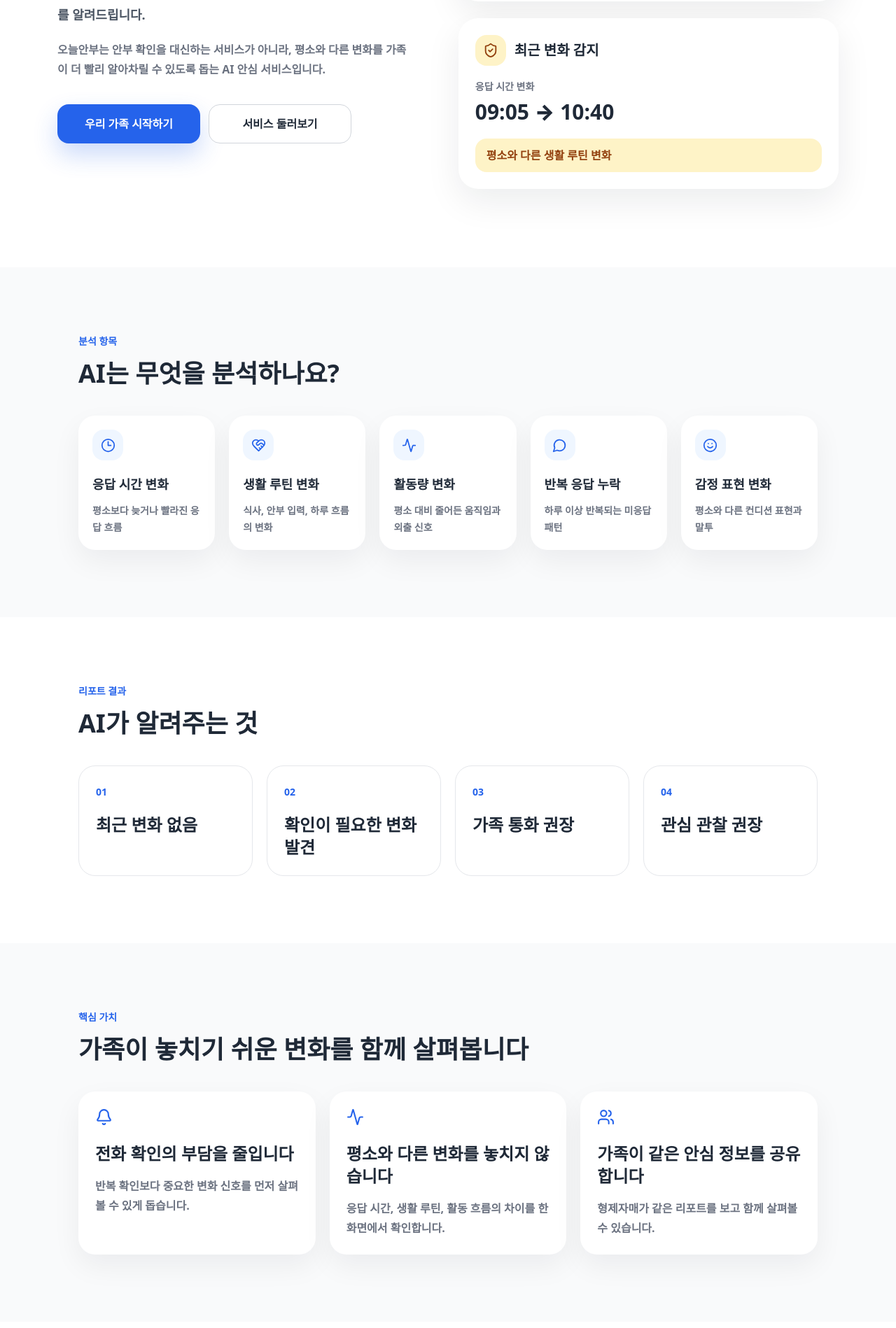
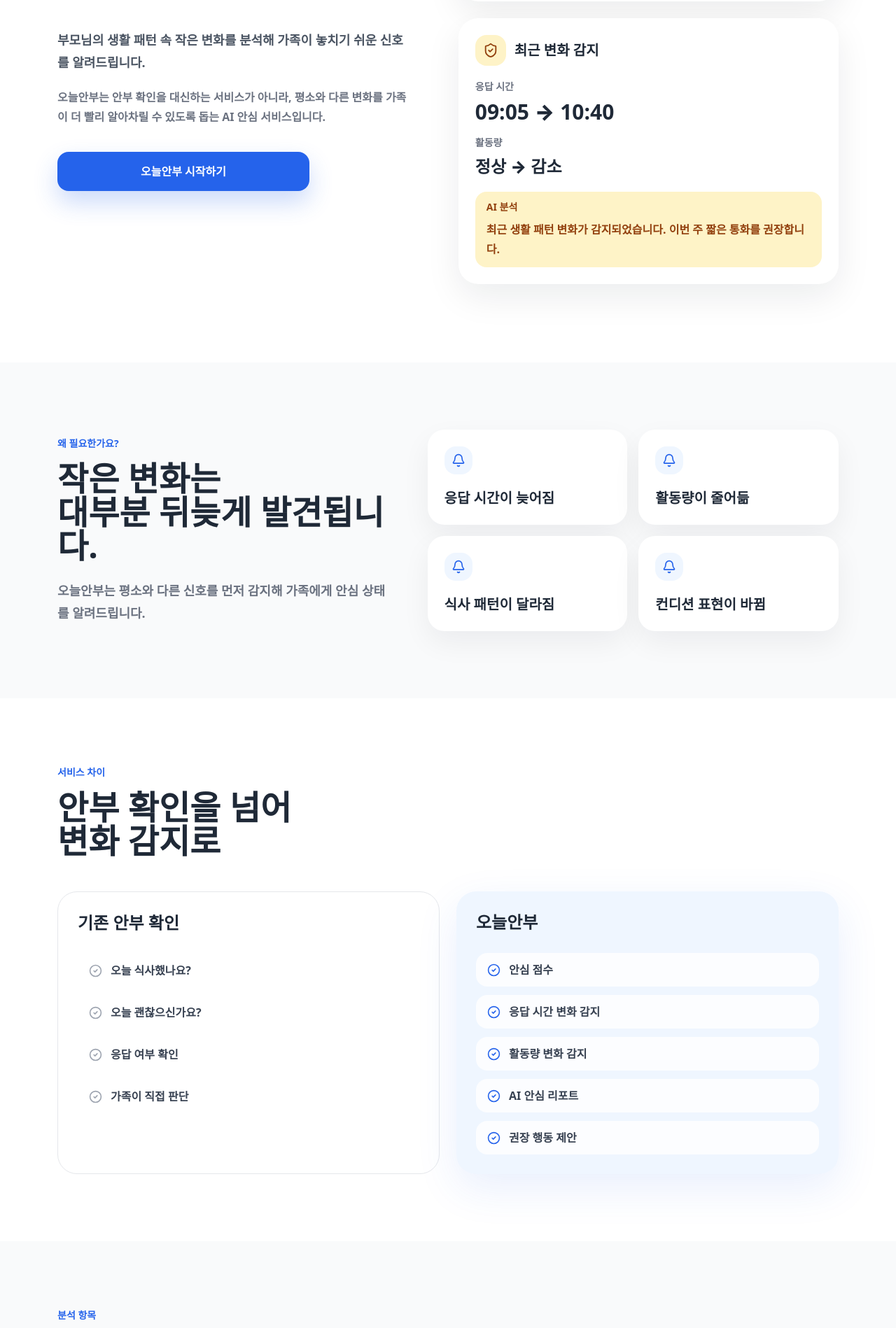
Before and after one commit to hotoksusu/Thinking-of-You, a Next.js app: page / in a window 1280 px wide. Shown: the part 662-2560 px from the top of the page at 70% size. Built offline with nearby package versions, Linux system fonts and the light colour scheme; a web font is replaced by a local one.

Commit message:
Simplify landing CTAs and emphasize change detection

```diff
--- a/app/page.tsx
+++ b/app/page.tsx
@@ -2,6 +2,7 @@ import {
   Activity,
   Bell,
   Brain,
+  Building2,
   CheckCircle2,
   Clock3,
   HeartHandshake,
@@ -11,53 +12,48 @@ import {
   Users,
 } from "lucide-react";
 
-const analysisItems = [
-  { title: "응답 시간 변화", description: "평소보다 늦거나 빨라진 응답 흐름", icon: Clock3 },
-  { title: "생활 루틴 변화", description: "식사, 안부 입력, 하루 흐름의 변화", icon: HeartHandshake },
-  { title: "활동량 변화", description: "평소 대비 줄어든 움직임과 외출 신호", icon: Activity },
-  { title: "반복 응답 누락", description: "하루 이상 반복되는 미응답 패턴", icon: MessageCircle },
-  { title: "감정 표현 변화", description: "평소와 다른 컨디션 표현과 말투", icon: Smile },
+const changeSignals = [
+  "응답 시간이 늦어짐",
+  "활동량이 줄어듦",
+  "식사 패턴이 달라짐",
+  "컨디션 표현이 바뀜",
 ];
 
-const aiNotices = [
-  "최근 변화 없음",
-  "확인이 필요한 변화 발견",
-  "가족 통화 권장",
-  "관심 관찰 권장",
-];
-
-const values = [
+const comparisonItems = [
   {
-    title: "전화 확인의 부담을 줄입니다",
-    description: "반복 확인보다 중요한 변화 신호를 먼저 살펴볼 수 있게 돕습니다.",
-    icon: Bell,
+    title: "기존 안부 확인",
+    tone: "muted",
+    items: ["오늘 식사했나요?", "오늘 괜찮으신가요?", "응답 여부 확인", "가족이 직접 판단"],
   },
   {
-    title: "평소와 다른 변화를 놓치지 않습니다",
-    description: "응답 시간, 생활 루틴, 활동 흐름의 차이를 한 화면에서 확인합니다.",
-    icon: Activity,
-  },
-  {
-    title: "가족이 같은 안심 정보를 공유합니다",
-    description: "형제자매가 같은 리포트를 보고 함께 살펴볼 수 있습니다.",
-    icon: Users,
+    title: "오늘안부",
+    tone: "brand",
+    items: ["안심 점수", "응답 시간 변화 감지", "활동량 변화 감지", "AI 안심 리포트", "권장 행동 제안"],
   },
 ];
 
+const analysisItems = [
+  { title: "응답 패턴", description: "평소보다 늦거나 달라진 응답 흐름", icon: Clock3 },
+  { title: "생활 루틴", description: "식사, 약 복용, 하루 흐름의 변화", icon: HeartHandshake },
+  { title: "활동량 변화", description: "움직임과 외출 신호의 감소", icon: Activity },
+  { title: "반복 응답 누락", description: "하루 이상 반복되는 미응답 패턴", icon: MessageCircle },
+  { title: "감정 표현", description: "평소와 다른 컨디션 표현과 말투", icon: Smile },
+];
+
 const trustNotes = [
-  "의료 진단이 아닌 안심 상태 분석입니다",
-  "AI는 부모님의 평소 패턴과 비교해 변화 신호를 보여줍니다",
-  "위험을 단정하지 않고, 확인이 필요한 신호를 알려줍니다",
+  "의료 진단이 아닌 안심 상태 분석입니다.",
+  "AI는 부모님의 평소 패턴과 비교해 변화 신호를 보여줍니다.",
+  "위험을 단정하지 않고, 확인이 필요한 신호를 알려줍니다.",
 ];
 
 export default function LandingPage() {
   return (
     <main className="min-h-screen bg-white text-[#1F2937]">
-      <header className="mx-auto flex w-full max-w-[1120px] items-center justify-between px-5 py-5 sm:px-8">
+      <header className="mx-auto flex w-full max-w-[1180px] items-center justify-between px-5 py-5 sm:px-8">
         <a href="/" className="text-lg font-black text-[#2563EB]">
           오늘안부
         </a>
-        <a href="/guide" className="text-sm font-bold text-[#6B7280] hover:text-[#2563EB]">
+        <a href="/guide" className="text-sm font-bold text-[#6B7280] transition hover:text-[#2563EB]">
           서비스 둘러보기
         </a>
       </header>
@@ -76,23 +72,15 @@ export default function LandingPage() {
             부모님의 생활 패턴 속 작은 변화를 분석해 가족이 놓치기 쉬운 신호를 알려드립니다.
           </p>
           <p className="mt-5 max-w-[540px] text-base font-semibold leading-7 text-[#6B7280]">
-            오늘안부는 안부 확인을 대신하는 서비스가 아니라, 평소와 다른 변화를 가족이 더 빨리
-            알아차릴 수 있도록 돕는 AI 안심 서비스입니다.
+            오늘안부는 안부 확인을 대신하는 서비스가 아니라, 평소와 다른 변화를 가족이 더 빨리 알아차릴 수 있도록 돕는
+            AI 안심 서비스입니다.
           </p>
-          <div className="mt-9 grid max-w-[420px] gap-3 sm:grid-cols-2">
           <a
             href="/app"
-              className="flex min-h-14 items-center justify-center rounded-2xl bg-[#2563EB] px-5 text-base font-black text-white shadow-[0_16px_34px_rgba(37,99,235,0.24)] transition hover:-translate-y-0.5 hover:bg-[#1D4ED8]"
+            className="mt-9 flex min-h-14 w-full max-w-[360px] items-center justify-center rounded-2xl bg-[#2563EB] px-6 text-base font-black text-white shadow-[0_16px_34px_rgba(37,99,235,0.24)] transition hover:-translate-y-0.5 hover:bg-[#1D4ED8]"
           >
-              우리 가족 시작하기
+            오늘안부 시작하기
           </a>
-            <a
-              href="/guide"
-              className="flex min-h-14 items-center justify-center rounded-2xl border border-[#D1D5DB] bg-white px-5 text-base font-black text-[#1F2937] transition hover:-translate-y-0.5 hover:border-[#2563EB] hover:text-[#2563EB]"
-            >
-              서비스 둘러보기
-            </a>
-          </div>
         </div>
 
         <div className="fade-in grid gap-6 lg:pl-2">
@@ -103,7 +91,73 @@ export default function LandingPage() {
       </section>
 
       <section className="bg-[#F9FAFB]">
-        <div className="mx-auto w-full max-w-[1120px] px-5 py-24 sm:px-8">
+        <div className="mx-auto grid w-full max-w-[1180px] gap-12 px-5 py-24 sm:px-8 lg:grid-cols-[0.9fr_1.1fr] lg:items-center">
+          <div className="max-w-[600px]">
+            <p className="text-sm font-black text-[#2563EB]">왜 필요한가요?</p>
+            <h2 className="mt-4 text-4xl font-black leading-tight tracking-normal sm:text-5xl">
+              작은 변화는
+              <br />
+              대부분 뒤늦게 발견됩니다.
+            </h2>
+            <p className="mt-6 text-lg font-semibold leading-8 text-[#6B7280]">
+              오늘안부는 평소와 다른 신호를 먼저 감지해 가족에게 안심 상태를 알려드립니다.
+            </p>
+          </div>
+          <div className="grid gap-4 sm:grid-cols-2">
+            {changeSignals.map((signal) => (
+              <article
+                key={signal}
+                className="warm-card rounded-[24px] bg-white p-6 shadow-[0_16px_40px_rgba(15,23,42,0.06)]"
+              >
+                <span className="flex size-10 items-center justify-center rounded-2xl bg-[#EFF6FF] text-[#2563EB]">
+                  <Bell size={20} aria-hidden />
+                </span>
+                <h3 className="mt-5 text-xl font-black leading-7">{signal}</h3>
+              </article>
+            ))}
+          </div>
+        </div>
+      </section>
+
+      <section className="mx-auto w-full max-w-[1180px] px-5 py-24 sm:px-8">
+        <div className="max-w-[720px]">
+          <p className="text-sm font-black text-[#2563EB]">서비스 차이</p>
+          <h2 className="mt-4 text-4xl font-black leading-tight tracking-normal sm:text-5xl">
+            안부 확인을 넘어
+            <br />
+            변화 감지로
+          </h2>
+        </div>
+        <div className="mt-12 grid gap-6 lg:grid-cols-2">
+          {comparisonItems.map((group) => (
+            <article
+              key={group.title}
+              className={
+                group.tone === "brand"
+                  ? "warm-card rounded-[28px] bg-[#EFF6FF] p-7 shadow-[0_20px_60px_rgba(37,99,235,0.10)]"
+                  : "warm-card rounded-[28px] border border-[#E5E7EB] bg-white p-7"
+              }
+            >
+              <h3 className="text-2xl font-black">{group.title}</h3>
+              <div className="mt-7 grid gap-3">
+                {group.items.map((item) => (
+                  <div key={item} className="flex items-center gap-3 rounded-2xl bg-white/80 px-4 py-3">
+                    <CheckCircle2
+                      size={19}
+                      className={group.tone === "brand" ? "text-[#2563EB]" : "text-[#9CA3AF]"}
+                      aria-hidden
+                    />
+                    <span className="font-bold text-[#374151]">{item}</span>
+                  </div>
+                ))}
+              </div>
+            </article>
+          ))}
+        </div>
+      </section>
+
+      <section className="bg-[#F9FAFB]">
+        <div className="mx-auto w-full max-w-[1180px] px-5 py-24 sm:px-8">
           <div className="max-w-[680px]">
             <p className="text-sm font-black text-[#2563EB]">분석 항목</p>
             <h2 className="mt-4 text-4xl font-black tracking-normal">AI는 무엇을 분석하나요?</h2>
@@ -128,67 +182,22 @@ export default function LandingPage() {
         </div>
       </section>
 
-      <section className="mx-auto w-full max-w-[1120px] px-5 py-24 sm:px-8">
-        <div className="max-w-[680px]">
-          <p className="text-sm font-black text-[#2563EB]">리포트 결과</p>
-          <h2 className="mt-4 text-4xl font-black tracking-normal">AI가 알려주는 것</h2>
-        </div>
-        <div className="mt-10 grid gap-5 sm:grid-cols-2 lg:grid-cols-4">
-          {aiNotices.map((notice, index) => (
-            <article
-              key={notice}
-              className="warm-card rounded-[24px] border border-[#E5E7EB] bg-white p-6"
-            >
-              <span className="text-sm font-black text-[#2563EB]">0{index + 1}</span>
-              <h3 className="mt-5 text-2xl font-black leading-8">{notice}</h3>
-            </article>
-          ))}
-        </div>
-      </section>
-
-      <section className="bg-[#F9FAFB]">
-        <div className="mx-auto w-full max-w-[1120px] px-5 py-24 sm:px-8">
-          <div className="max-w-[700px]">
-            <p className="text-sm font-black text-[#2563EB]">핵심 가치</p>
-            <h2 className="mt-4 text-4xl font-black tracking-normal">
-              가족이 놓치기 쉬운 변화를 함께 살펴봅니다
-            </h2>
-          </div>
-          <div className="mt-10 grid gap-5 lg:grid-cols-3">
-            {values.map((value) => {
-              const Icon = value.icon;
-              return (
-                <article
-                  key={value.title}
-                  className="warm-card rounded-[24px] bg-white p-6 shadow-[0_16px_40px_rgba(15,23,42,0.06)]"
-                >
-                  <Icon size={25} className="text-[#2563EB]" aria-hidden />
-                  <h3 className="mt-6 text-2xl font-black leading-8">{value.title}</h3>
-                  <p className="mt-4 font-semibold leading-7 text-[#6B7280]">{value.description}</p>
-                </article>
-              );
-            })}
-          </div>
-        </div>
-      </section>
-
-      <section className="mx-auto grid w-full max-w-[1120px] gap-10 px-5 py-24 sm:px-8 lg:grid-cols-[0.86fr_1.14fr] lg:items-center">
+      <section className="mx-auto grid w-full max-w-[1180px] gap-10 px-5 py-24 sm:px-8 lg:grid-cols-[0.86fr_1.14fr] lg:items-center">
         <div>
           <p className="text-sm font-black text-[#2563EB]">신뢰 설명</p>
           <h2 className="mt-4 text-4xl font-black tracking-normal">
-            건강 진단이 아니라 가족을 위한 안심 신호입니다
+            건강 진단이 아니라
+            <br />
+            가족을 위한 안심 신호입니다.
           </h2>
           <p className="mt-5 text-lg font-semibold leading-8 text-[#6B7280]">
-            오늘안부는 질병을 판단하지 않습니다. 부모님의 평소 응답과 생활 루틴을 기준으로
-            평소와 다른 신호를 가족에게 보여줍니다.
+            오늘안부는 질병을 판단하지 않습니다. 부모님의 평소 응답과 생활 루틴을 기준으로 평소와 다른 신호를 가족에게
+            보여줍니다.
           </p>
         </div>
         <div className="grid gap-4">
           {trustNotes.map((note) => (
-            <div
-              key={note}
-              className="flex items-start gap-4 rounded-[24px] bg-[#F9FAFB] p-5"
-            >
+            <div key={note} className="flex items-start gap-4 rounded-[24px] bg-[#F9FAFB] p-5">
               <span className="mt-0.5 flex size-8 shrink-0 items-center justify-center rounded-full bg-[#DCFCE7] text-[#15803D]">
                 <CheckCircle2 size={18} aria-hidden />
               </span>
@@ -198,19 +207,25 @@ export default function LandingPage() {
         </div>
       </section>
 
-      <section className="mx-auto w-full max-w-[760px] px-5 py-24 text-center sm:px-8">
-        <div className="rounded-[28px] bg-[#EFF6FF] p-8 sm:p-10">
-          <Bell size={32} className="mx-auto text-[#2563EB]" aria-hidden />
-          <h2 className="mt-5 text-4xl font-black tracking-normal">우리 가족 안심 상태 확인 시작하기</h2>
-          <p className="mx-auto mt-5 max-w-[520px] text-lg font-semibold leading-8 text-[#6B7280]">
-            평소와 다른 신호를 더 빨리 알아차릴 수 있도록 오늘안부가 보조합니다.
+      <section className="bg-[#F9FAFB]">
+        <div className="mx-auto flex w-full max-w-[1180px] flex-col gap-6 px-5 py-16 sm:px-8 lg:flex-row lg:items-center lg:justify-between">
+          <div className="flex items-start gap-4">
+            <span className="flex size-11 shrink-0 items-center justify-center rounded-2xl bg-white text-[#2563EB] shadow-[0_12px_30px_rgba(15,23,42,0.06)]">
+              <Building2 size={22} aria-hidden />
+            </span>
+            <div>
+              <h2 className="text-xl font-black">기관 도입 문의</h2>
+              <p className="mt-2 max-w-[620px] font-semibold leading-7 text-[#6B7280]">
+                지자체, 요양기관, 보험사 대상 AI 안심 모니터링 도입을 준비하고 있습니다.
               </p>
-          <a
-            href="/app"
-            className="mx-auto mt-9 flex min-h-14 max-w-[360px] items-center justify-center rounded-2xl bg-[#2563EB] px-6 text-base font-black text-white shadow-[0_16px_34px_rgba(37,99,235,0.24)] transition hover:-translate-y-0.5 hover:bg-[#1D4ED8]"
+            </div>
+          </div>
+          <button
+            type="button"
+            className="min-h-11 rounded-2xl border border-[#D1D5DB] bg-white px-5 text-sm font-black text-[#4B5563]"
           >
-            우리 가족 시작하기
-          </a>
+            준비 중
+          </button>
         </div>
       </section>
     </main>
@@ -228,9 +243,7 @@ function ParentStatusCard() {
             <strong className="text-xl font-black">안심 상태</strong>
           </div>
         </div>
-        <span className="rounded-full bg-[#DCFCE7] px-3 py-1 text-sm font-black text-[#15803D]">
-          양호
-        </span>
+        <span className="rounded-full bg-[#DCFCE7] px-3 py-1 text-sm font-black text-[#15803D]">양호</span>
       </div>
       <div className="mt-8">
         <p className="text-sm font-black text-[#2563EB]">안심 점수</p>
@@ -270,11 +283,22 @@ function ChangeSignalCard() {
         </span>
         <h2 className="text-xl font-black">최근 변화 감지</h2>
       </div>
-      <p className="mt-5 text-sm font-black text-[#6B7280]">응답 시간 변화</p>
+      <div className="mt-5 grid gap-4">
+        <div>
+          <p className="text-sm font-black text-[#6B7280]">응답 시간</p>
           <p className="mt-2 text-3xl font-black">09:05 → 10:40</p>
-      <p className="mt-5 rounded-2xl bg-[#FEF3C7] px-4 py-3 font-black text-[#92400E]">
-        평소와 다른 생활 루틴 변화
+        </div>
+        <div>
+          <p className="text-sm font-black text-[#6B7280]">활동량</p>
+          <p className="mt-2 text-2xl font-black">정상 → 감소</p>
+        </div>
+      </div>
+      <div className="mt-5 rounded-2xl bg-[#FEF3C7] px-4 py-3">
+        <p className="text-sm font-black text-[#92400E]">AI 분석</p>
+        <p className="mt-2 font-black leading-7 text-[#92400E]">
+          최근 생활 패턴 변화가 감지되었습니다. 이번 주 짧은 통화를 권장합니다.
         </p>
+      </div>
     </article>
   );
 }
```
Lines whose indentation alone changed are shown as unchanged.
